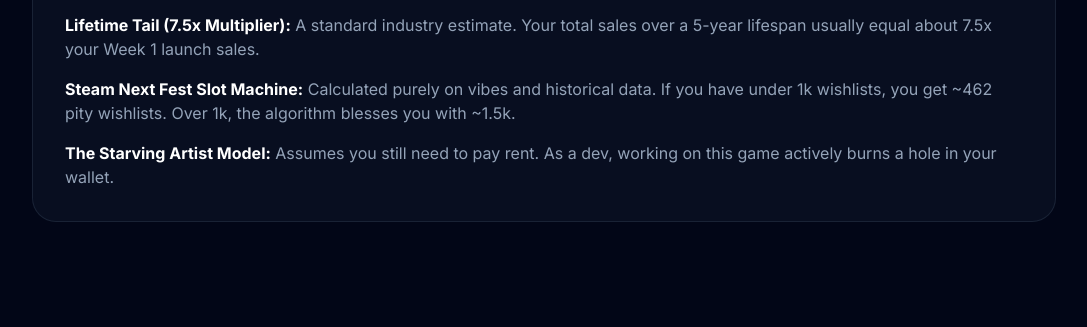
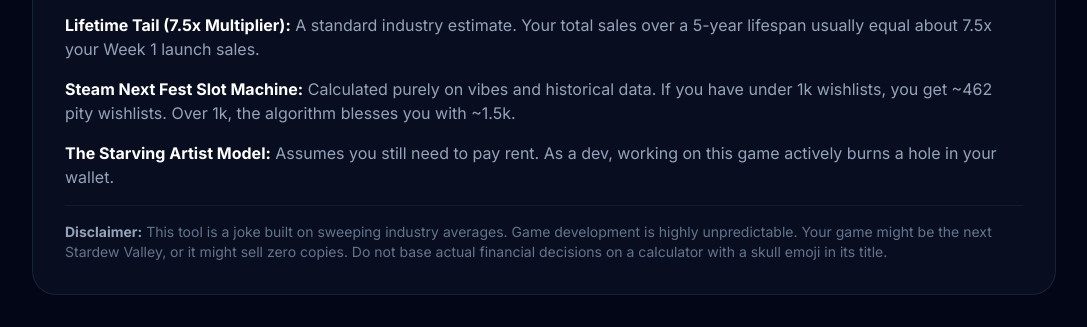
Before and after one commit to alsharefee/When-Do-I-Kill-My-Game, a website: page index.html in a window 1280 px wide. Shown: the part 1685-2012 px from the top of the page, without its empty margins (96-1183 px from the left). Before the commit the page ends 1939 px from the top, so only its background shows below. Drawn offline with nearby package versions, Linux system fonts and the light colour scheme.

Commit message:
feat: add financial disclaimer to the analysis results section

```diff
--- a/index.html
+++ b/index.html
@@ -388,6 +388,9 @@
                 blesses you with ~1.5k.</p>
             <p><strong class="text-white">The Starving Artist Model:</strong> Assumes you still need to pay rent. As a
                 dev, working on this game actively burns a hole in your wallet.</p>
+            <div class="pt-4 mt-4 border-t border-slate-800/50">
+                <p class="text-sm text-slate-500"><strong class="text-slate-400">Disclaimer:</strong> This tool is a joke built on sweeping industry averages. Game development is highly unpredictable. Your game might be the next Stardew Valley, or it might sell zero copies. Do not base actual financial decisions on a calculator with a skull emoji in its title.</p>
+            </div>
         </div>
 
     </div>
```
